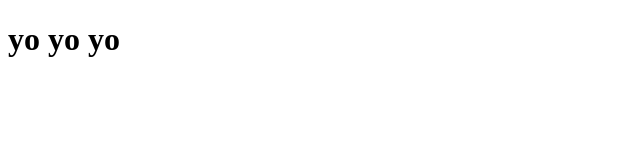
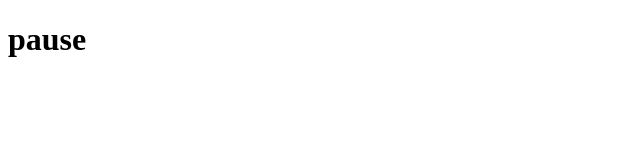
Before and after one commit to Joseph-Lem/WebDev, a plain HTML site: page docs/index.html in a window 1280 px wide. Shown: the full height of the page, 0-640 px from the left. Drawn offline with Linux system fonts and the light colour scheme.

Commit message:
Add files via upload

```diff
--- a/docs/index.html
+++ b/docs/index.html
@@ -7,6 +7,6 @@
     <title>Document</title>
 </head>
 <body>
-    <h1>yo yo yo</h1>
+    <h1>pause</h1>
 </body>
 </html>
```
